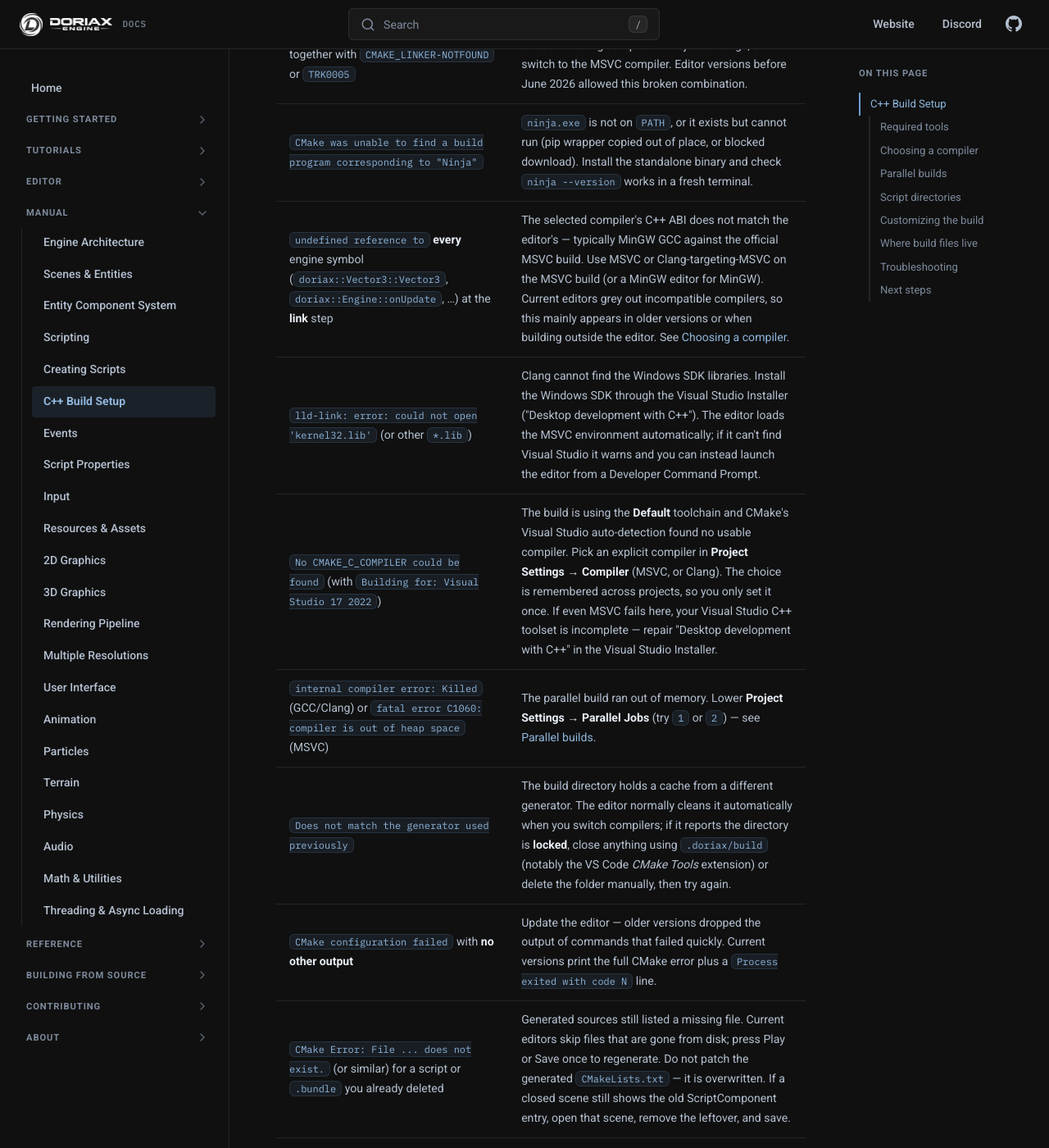
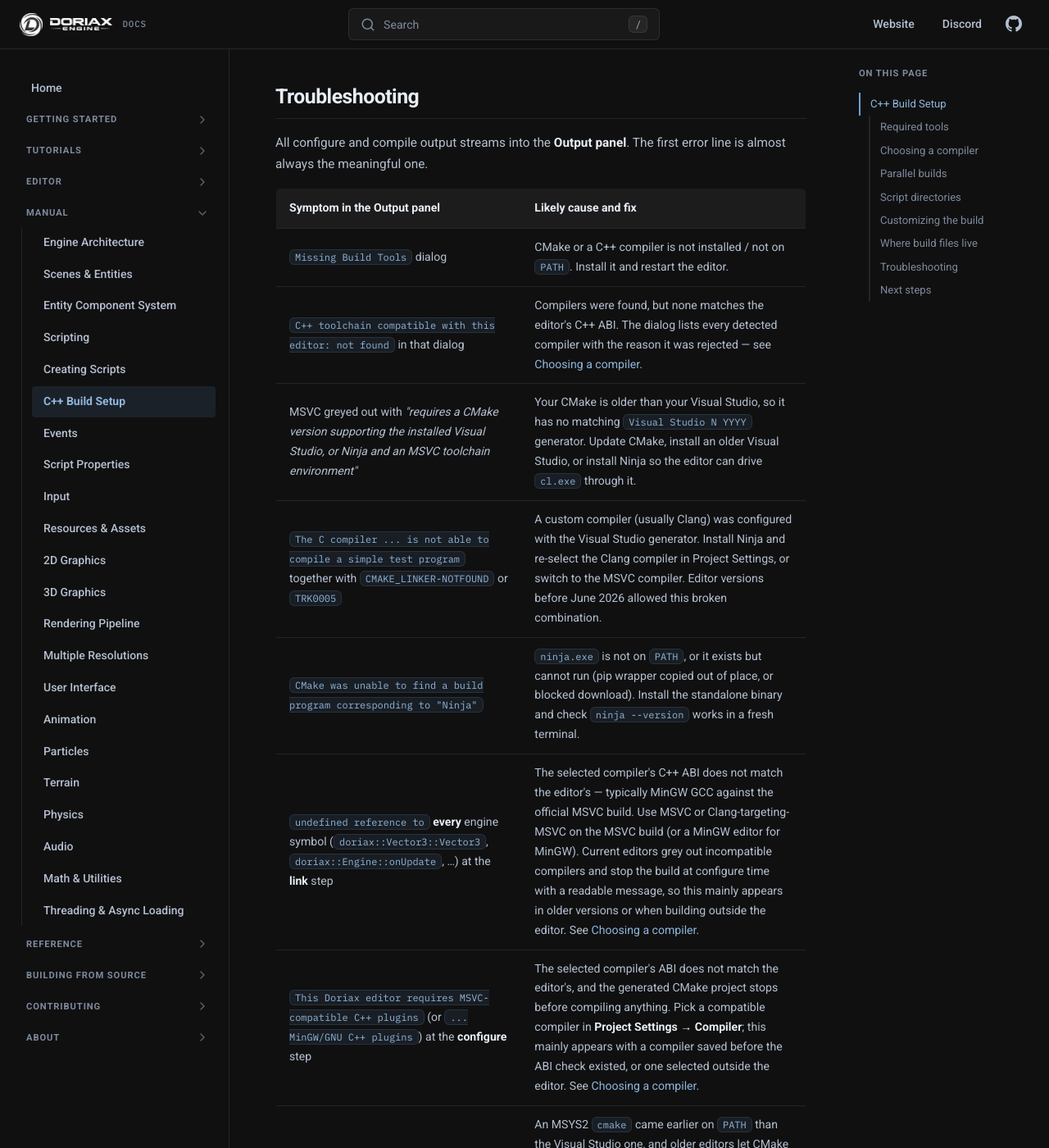
Before and after one commit to doriaxengine/doriax-docs, an MkDocs documentation site: the page built from docs/manual/cpp-build-setup.md, in a window 1280 px wide and 1400 px high, scrolled down 6016 px. Shown: the whole window at 82% size. Built offline with MkDocs 1.6.1, drawn with Linux system fonts in a browser that asks for light colours; comment, search, counter and statistics services are not loaded; some of the changed text lies outside the part shown.

Commit message:
Improved build docs

```diff
--- a/docs/manual/cpp-build-setup.md
+++ b/docs/manual/cpp-build-setup.md
@@ -58,12 +58,21 @@ compatible CMake generator:
 
 | Compiler (Windows) | CMake generator | C++ ABI | Official (MSVC) build |
 | --- | --- | --- | --- |
-| MSVC / Visual Studio | Visual Studio (CMake default) | MSVC | Yes |
+| MSVC / Visual Studio | The newest installed `Visual Studio N YYYY` your CMake supports, or Ninja with `cl` | MSVC | Yes |
 | Clang targeting MSVC (`x86_64-pc-windows-msvc`) | Ninja — **required** | MSVC | Yes |
 | MinGW GCC or Clang (`*-mingw*`) | MinGW Makefiles | GNU | No — needs a MinGW editor build |
 
-**Default** lets CMake pick the platform default toolchain (Visual Studio on Windows,
-`cc`/`c++` elsewhere). On Linux and macOS no generator pairing is needed.
+**Default** does not simply hand the choice to CMake on Windows. The editor runs the same
+detection as the dropdown and picks the best **ABI-compatible** kit it finds, pinning both
+the compiler and the generator; the result is printed in the Output panel as *"Default
+compiler resolved to: …"*. On Linux and macOS, where a single system C++ ABI makes any
+detected compiler usable, Default leaves the toolchain to CMake.
+
+!!! note "Why Default pins an explicit toolchain on Windows"
+    A bare `cmake` picks whatever toolchain that particular CMake prefers — and an
+    **MSYS2 CMake earlier on `PATH`** than the Visual Studio one prefers Ninja with MinGW
+    GCC, even when Visual Studio is installed. On the official MSVC editor that silently
+    produced a GNU-ABI plugin that cannot link the engine. Pinning removes the ambiguity.
 
 Your selection is **remembered across sessions and projects** — newly created projects
 inherit the compiler you last chose, so you only need to set it once (rather than having
@@ -233,17 +243,21 @@ is almost always the meaningful one.
 | Symptom in the Output panel | Likely cause and fix |
 | --- | --- |
 | `Missing Build Tools` dialog | CMake or a C++ compiler is not installed / not on `PATH`. Install it and restart the editor. |
+| `C++ toolchain compatible with this editor: not found` in that dialog | Compilers were found, but none matches the editor's C++ ABI. The dialog lists every detected compiler with the reason it was rejected — see [Choosing a compiler](#choosing-a-compiler). |
+| MSVC greyed out with *"requires a CMake version supporting the installed Visual Studio, or Ninja and an MSVC toolchain environment"* | Your CMake is older than your Visual Studio, so it has no matching `Visual Studio N YYYY` generator. Update CMake, install an older Visual Studio, or install Ninja so the editor can drive `cl.exe` through it. |
 | `The C compiler ... is not able to compile a simple test program` together with `CMAKE_LINKER-NOTFOUND` or `TRK0005` | A custom compiler (usually Clang) was configured with the Visual Studio generator. Install Ninja and re-select the Clang compiler in Project Settings, or switch to the MSVC compiler. Editor versions before June 2026 allowed this broken combination. |
 | `CMake was unable to find a build program corresponding to "Ninja"` | `ninja.exe` is not on `PATH`, or it exists but cannot run (pip wrapper copied out of place, or blocked download). Install the standalone binary and check `ninja --version` works in a fresh terminal. |
-| `undefined reference to` **every** engine symbol (`doriax::Vector3::Vector3`, `doriax::Engine::onUpdate`, …) at the **link** step | The selected compiler's C++ ABI does not match the editor's — typically MinGW GCC against the official MSVC build. Use MSVC or Clang-targeting-MSVC on the MSVC build (or a MinGW editor for MinGW). Current editors grey out incompatible compilers, so this mainly appears in older versions or when building outside the editor. See [Choosing a compiler](#choosing-a-compiler). |
+| `undefined reference to` **every** engine symbol (`doriax::Vector3::Vector3`, `doriax::Engine::onUpdate`, …) at the **link** step | The selected compiler's C++ ABI does not match the editor's — typically MinGW GCC against the official MSVC build. Use MSVC or Clang-targeting-MSVC on the MSVC build (or a MinGW editor for MinGW). Current editors grey out incompatible compilers and stop the build at configure time with a readable message, so this mainly appears in older versions or when building outside the editor. See [Choosing a compiler](#choosing-a-compiler). |
+| `This Doriax editor requires MSVC-compatible C++ plugins` (or `... MinGW/GNU C++ plugins`) at the **configure** step | The selected compiler's ABI does not match the editor's, and the generated CMake project stops before compiling anything. Pick a compatible compiler in **Project Settings → Compiler**; this mainly appears with a compiler saved before the ABI check existed, or one selected outside the editor. See [Choosing a compiler](#choosing-a-compiler). |
+| The build uses `C:\msys64\ucrt64\bin\g++.exe` even though Visual Studio is installed and **Compiler** is **Default** | An MSYS2 `cmake` came earlier on `PATH` than the Visual Studio one, and older editors let CMake choose the toolchain — which that CMake resolves to Ninja with MinGW GCC. Update the editor (Default now pins an ABI-compatible toolchain), or select **MSVC** explicitly in **Project Settings → Compiler**. |
 | `lld-link: error: could not open 'kernel32.lib'` (or other `*.lib`) | Clang cannot find the Windows SDK libraries. Install the Windows SDK through the Visual Studio Installer ("Desktop development with C++"). The editor loads the MSVC environment automatically; if it can't find Visual Studio it warns and you can instead launch the editor from a Developer Command Prompt. |
-| `No CMAKE_C_COMPILER could be found` (with `Building for: Visual Studio 17 2022`) | The build is using the **Default** toolchain and CMake's Visual Studio auto-detection found no usable compiler. Pick an explicit compiler in **Project Settings → Compiler** (MSVC, or Clang). The choice is remembered across projects, so you only set it once. If even MSVC fails here, your Visual Studio C++ toolset is incomplete — repair "Desktop development with C++" in the Visual Studio Installer. |
+| `No CMAKE_C_COMPILER could be found` (with `Building for: Visual Studio 17 2022`) | CMake's Visual Studio auto-detection found no usable compiler. Current editors no longer route **Default** through that auto-detection on Windows, so update the editor first. Otherwise pick an explicit compiler in **Project Settings → Compiler** (MSVC, or Clang). The choice is remembered across projects, so you only set it once. If even MSVC fails here, your Visual Studio C++ toolset is incomplete — repair "Desktop development with C++" in the Visual Studio Installer. |
 | `internal compiler error: Killed` (GCC/Clang) or `fatal error C1060: compiler is out of heap space` (MSVC) | The parallel build ran out of memory. Lower **Project Settings → Parallel Jobs** (try `1` or `2`) — see [Parallel builds](#parallel-builds). |
 | `Does not match the generator used previously` | The build directory holds a cache from a different generator. The editor normally cleans it automatically when you switch compilers; if it reports the directory is **locked**, close anything using `.doriax/build` (notably the VS Code *CMake Tools* extension) or delete the folder manually, then try again. |
 | `CMake configuration failed` with **no other output** | Update the editor — older versions dropped the output of commands that failed quickly. Current versions print the full CMake error plus a `Process exited with code N` line. |
 | `CMake Error: File ... does not exist.` (or similar) for a script or `.bundle` you already deleted | Generated sources still listed a missing file. Current editors skip files that are gone from disk; press Play or Save once to regenerate. Do not patch the generated `CMakeLists.txt` — it is overwritten. If a closed scene still shows the old ScriptComponent entry, open that scene, remove the leftover, and save. |
 | `Unknown type SomeClass` | A leftover C++ script class name is still registered. Remove that ScriptComponent entry from every scene and bundle that still lists it, then Play or Save. Recreating a script with the same class name also recovers a project that was already broken. |
-| `Compiler kit changed. Cleaning build directory...` | Not an error — the compiler selection changed, so the editor wipes `.doriax/build` and reconfigures from scratch. |
+| `Compiler kit or engine library directory changed...` or `CMake generator or architecture changed...` followed by *Cleaning build directory* | Not an error — the compiler, generator, target architecture or editor install changed, so the editor wipes `.doriax/build` and reconfigures from scratch. |
 | Errors persist after fixing the toolchain | Delete `.doriax/build` and press Play again to force a clean configure. |
 
 ## Next steps
```
Also changed, not shown: other parts of docs/manual/cpp-build-setup.md (+3 -2 lines), docs/building/windows.md (+4 -0 lines).
